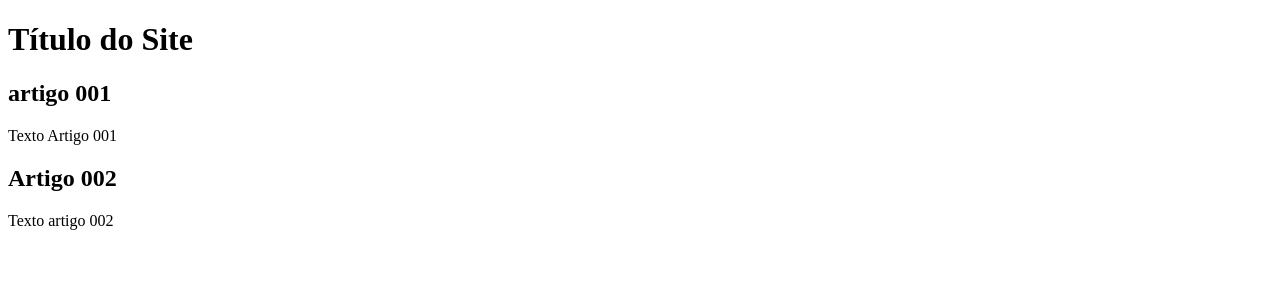
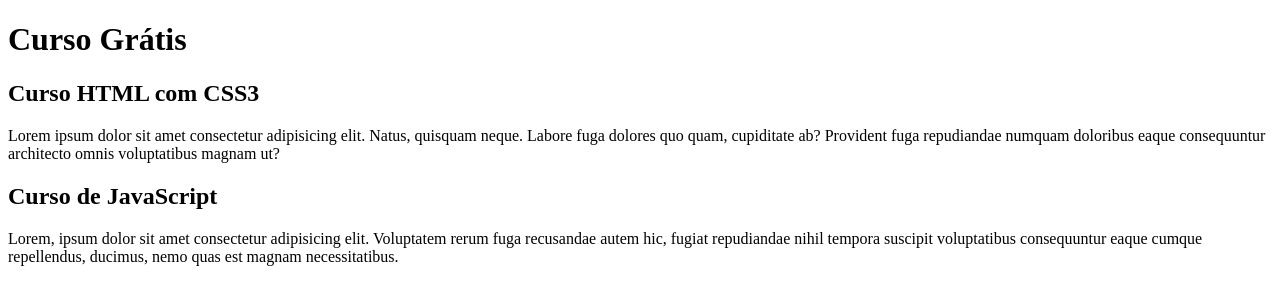
Before and after one commit to fe-clemente/Global_Solution_Fiap_2023, a plain HTML site: page index.html in a window 1280 px wide. Drawn offline with Linux system fonts and the light colour scheme.

Commit message:
comecei a escrever o conteudo

```diff
--- a/index.html
+++ b/index.html
@@ -8,15 +8,15 @@
 <body>
     <main>
         <head>
-            <h1>Título do Site</h1>
+            <h1>Curso Grátis</h1>
         </head>
         <article>
-            <h2>artigo 001</h2>
-            <p>Texto Artigo 001</p>
+            <h2>Curso HTML com CSS3</h2>
+            <p>Lorem ipsum dolor sit amet consectetur adipisicing elit. Natus, quisquam neque. Labore fuga dolores quo quam, cupiditate ab? Provident fuga repudiandae numquam doloribus eaque consequuntur architecto omnis voluptatibus magnam ut?</p>
         </article>
         <article>
-            <h2>Artigo 002</h2>
-            <p>Texto artigo 002</p>
+            <h2>Curso de JavaScript</h2>
+            <p>Lorem, ipsum dolor sit amet consectetur adipisicing elit. Voluptatem rerum fuga recusandae autem hic, fugiat repudiandae nihil tempora suscipit voluptatibus consequuntur eaque cumque repellendus, ducimus, nemo quas est magnam necessitatibus.</p>
         </article>
     </main>
 </body>
```
